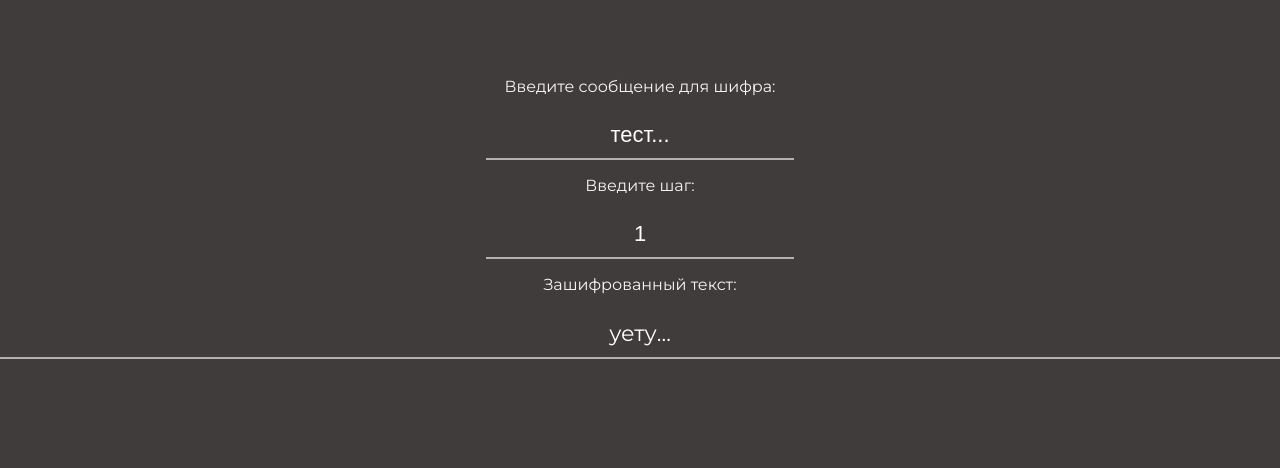
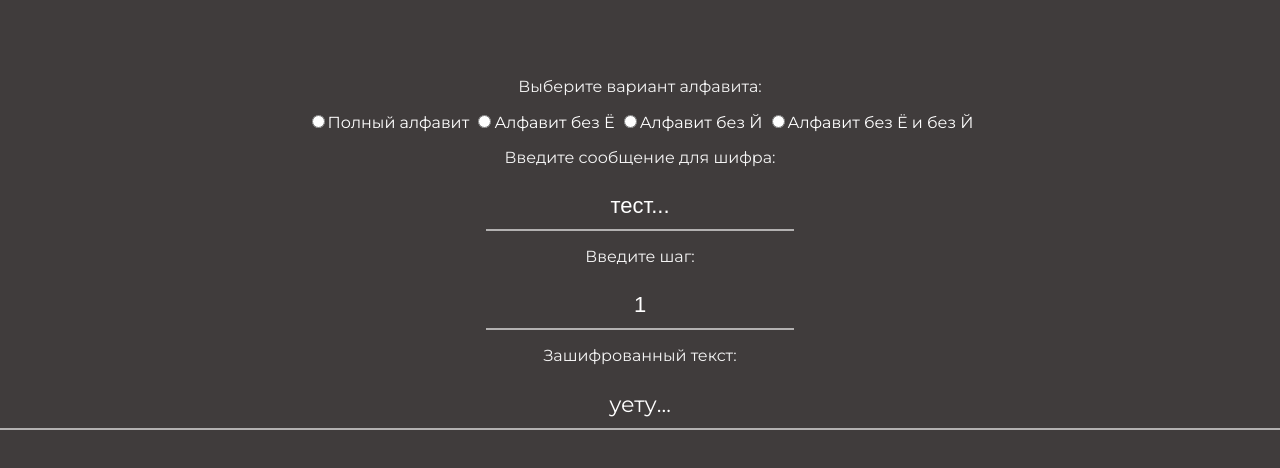
Before and after one commit to podvalniypiero/caesar, a plain HTML site: page index.html in a window 1280 px wide. Shown: the part 342-810 px from the top of the page. Drawn offline with Linux system fonts and the light colour scheme.

Commit message:
alphabet variant with radio js

```diff
--- a/index.html
+++ b/index.html
@@ -16,6 +16,16 @@
 <div id="container">
 <h1>C A E S A R</h1>
 
+<form>
+  <p>Выберите вариант алфавита:</p>
+  <div id="form-container">
+    <input type="radio" name="alphabet" id="form one">Полный алфавит
+    <input type="radio" name="alphabet" id="form two">Алфавит без Ё
+    <input type="radio" name="alphabet" id="form three">Алфавит без Й
+    <input type="radio" name="alphabet" id="form four">Алфавит без Ё и без Й
+  </div>
+</form>
+
 <p>Введите сообщение для шифра:</p>
 
 <input type="text" id="message" value="тест...">
--- a/script.js
+++ b/script.js
@@ -2,10 +2,10 @@
   "use strict";
   window.CeasarsCipher = function(input){
 
-    let alphabet = "АБВГДЕЕЁЖЗИЙКЛМНОПРСТУФХЦЧШЩЪЫЬЭЮЯ".toLowerCase(), //алфавит полностью rus 33 буквы
-    //let alphabet = "АБВГДЕЕЁЖЗИКЛМНОПРСТУФХЦЧШЩЪЫЬЭЮЯ".toLowerCase(), //алфавит без Й
-    //let alphabet = "АБВГДЕЕЖЗИЙКЛМНОПРСТУФХЦЧШЩЪЫЬЭЮЯ".toLowerCase(), //алфавит без Ё
-    //let alphabet = "АБВГДЕЕЖЗИКЛМНОПРСТУФХЦЧШЩЪЫЬЭЮЯ".toLowerCase(), //алфавит без Й и без Ё
+    let alphabet = "АБВГДЕЕЁЖЗИЙКЛМНОПРСТУФХЦЧШЩЪЫЬЭЮЯ".toLowerCase() //алфавит полностью rus 33 буквы
+    let alphabetNoJ = "АБВГДЕЕЁЖЗИКЛМНОПРСТУФХЦЧШЩЪЫЬЭЮЯ".toLowerCase() //алфавит без Й
+    let alphabetNoE = "АБВГДЕЕЖЗИЙКЛМНОПРСТУФХЦЧШЩЪЫЬЭЮЯ".toLowerCase()//алфавит без Ё
+    let alphabetNoEJ = "АБВГДЕЕЖЗИКЛМНОПРСТУФХЦЧШЩЪЫЬЭЮЯ".toLowerCase(), //алфавит без Й и без Ё
 
     //let alphabet = "ABCDEFGHIJKLMNOPQRSTUVWXYZ".toLowerCase(), // en
 
@@ -65,3 +65,15 @@
       msg: document.getElementById("message").value,
       shift: document.getElementById("shift").value
     });
+
+
+
+
+function form() {
+  let a = document.getElementsByName('alphabet');
+  for (let i=0;i<a.length; i++) {
+    if (a[i].checked) {
+      alert('Выбран '+i+' radiobutton');
+    }
+  }
+}
--- a/style.css
+++ b/style.css
@@ -39,3 +39,8 @@ p {
   border-bottom: 2px solid rgba(255,255,255,0.6);
   text-align: center;
 }
+
+
+#form{
+  margin-right: 40px;
+}
```
